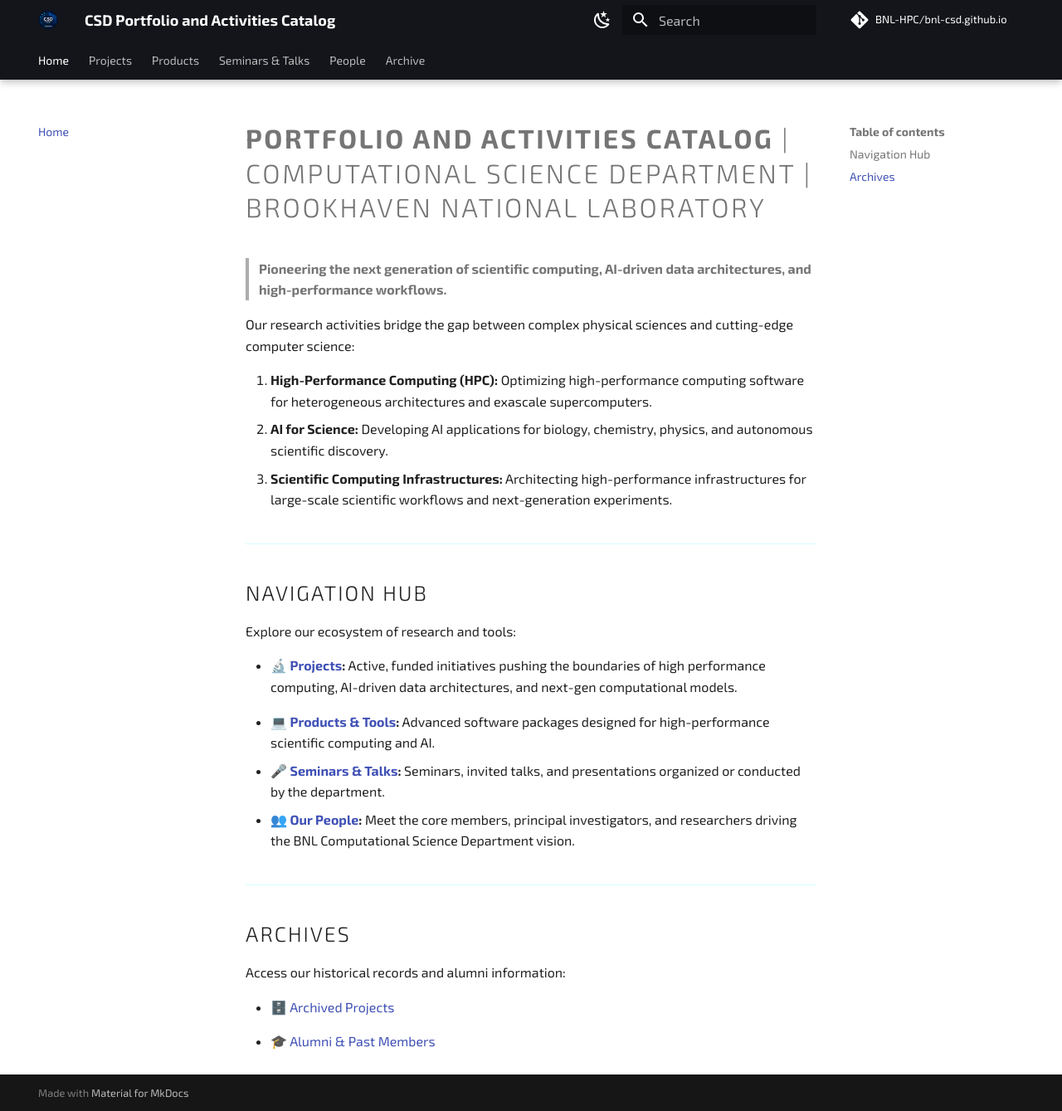
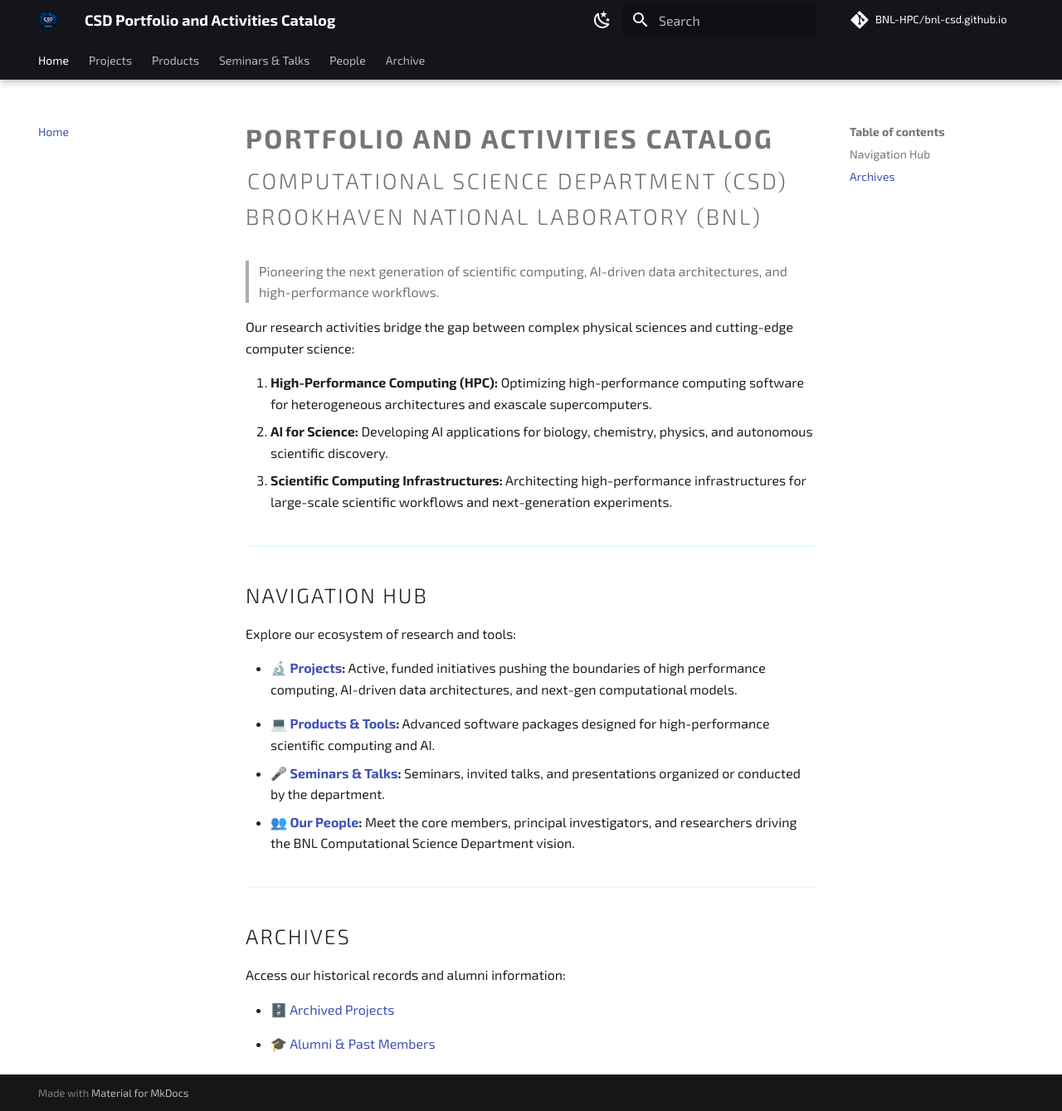
Before and after one commit to BNL-HPC/bnl-hpc.github.io, an MkDocs documentation site: the page built from docs/index.md, in a window 1280 px wide and 1339 px high. Shown: the whole window at 83% size. Built offline with MkDocs 1.6.1 and Material for MkDocs 9.7.7, drawn with Linux system fonts in a browser that asks for light colours; comment, search, counter and statistics services are not loaded.

Commit message:
docs: update header formatting for index page and rename staff page to department members

```diff
--- a/docs/index.md
+++ b/docs/index.md
@@ -1,6 +1,6 @@
-# **Portfolio and Activities Catalog** | Computational Science Department | Brookhaven National Laboratory
+# **Portfolio and Activities Catalog**<br><sub>Computational Science Department (CSD) Brookhaven National Laboratory (BNL)</sub>
 
-> **Pioneering the next generation of scientific computing, AI-driven data architectures, and high-performance workflows.**
+> Pioneering the next generation of scientific computing, AI-driven data architectures, and high-performance workflows.
 
 Our research activities bridge the gap between complex physical sciences and cutting-edge computer science:
 
```
Also changed, not shown: docs/people.md (+1 -1 lines).
